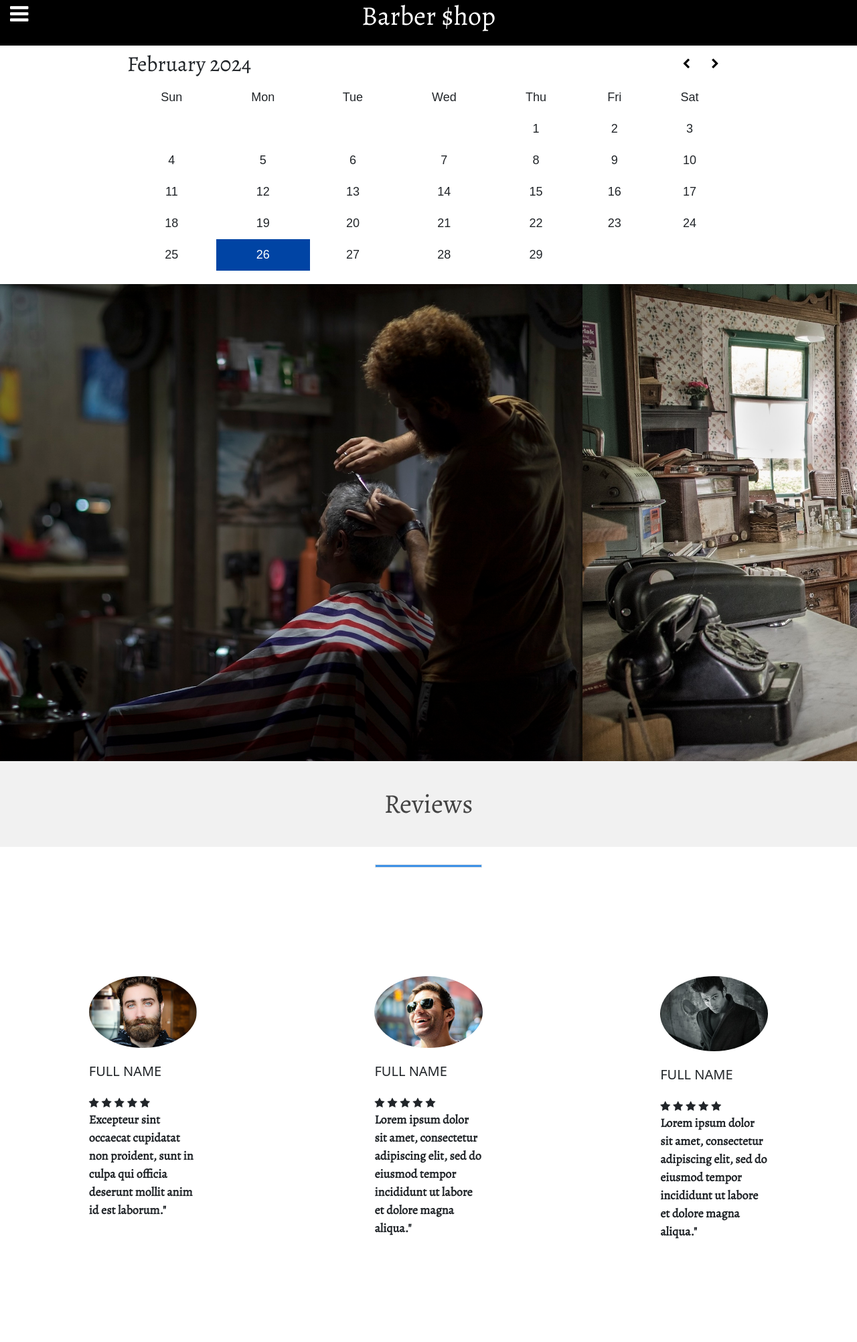
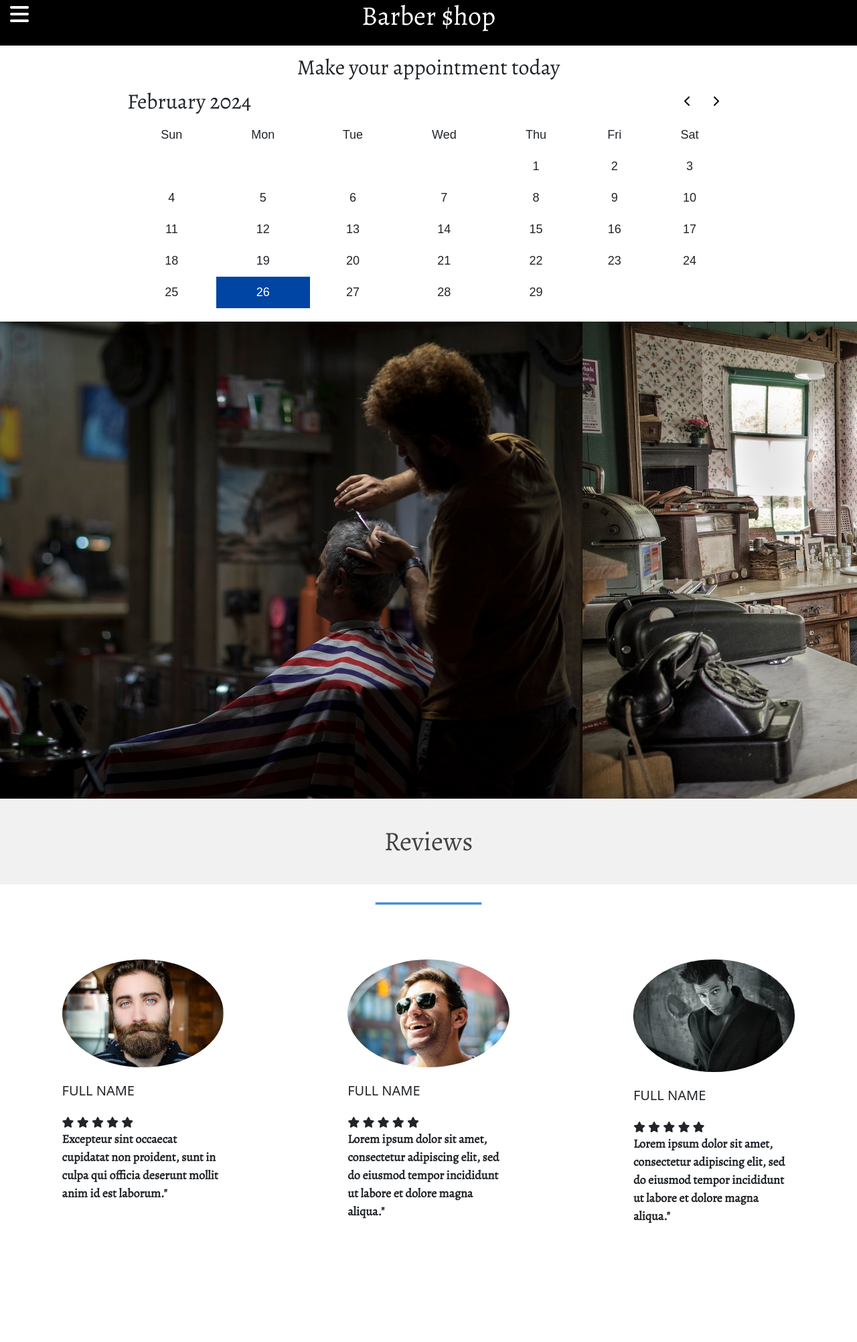
Before and after one commit to vferreira19/AugmentedRealityBusinessWebsite, a Flask app: page / in a window 1280 px wide. Shown: the whole page at 67% size. After the commit the page ends 1826 px from the top, so only its background shows below. Run offline with Flask 3, Linux system fonts and the light colour scheme; some libraries are stand-ins or nearby versions; some web fonts are replaced.

Commit message:
organizing

```diff
--- a/static/css/mystyle.css
+++ b/static/css/mystyle.css
@@ -321,7 +321,8 @@ td:hover, .calendar-btn:hover  {
 }
 .testimonial{
     background: #fff;
-    padding: 30%;
+    padding: 20%;
+    padding-top: 10%;
 }
 .testimonial img{
     width: 100%;
@@ -346,6 +347,12 @@ td:hover, .calendar-btn:hover  {
     margin: 0;
     cursor: pointer;
   }
+
+.briefing{
+
+    text-align: center;
+    margin: 1%;
+}
 @media (max-width: 500px){
 
 
--- a/static/js/index.js
+++ b/static/js/index.js
@@ -1,16 +1,5 @@
 function pageLoaded() {
   console.log('js ready');
-
-  const shareButton = document.getElementById('share-btn');
-  shareButton.addEventListener('click', function () {
-    const readOnlyLink = window.location.origin + '/read_only.html';
-    alert('Share this link with others to view your diary: \n\n' + readOnlyLink);
-  });
-  const clearButton = document.getElementById('clearbtn');
-  clearButton.addEventListener('click', function (){
-    clearCalendar();
-    alert('All data from calendar was deleted')
-  });
   document.getElementById('icon').addEventListener('click', openNav);
   document.getElementById('closeBtn').addEventListener('click', closeNav);
 }
@@ -27,22 +16,18 @@ function displayCalendar(month, year) {
   const calendar = document.getElementById('calendar');
   var temp_year = year;
   var temp_month = month;
-
-  // Clear calendar
   calendar.innerHTML = '';
 
-  // Set calendar header
   const header = document.createElement('h2');
-
   header.innerHTML = getMonthName(month) + ' ' + year;
   header.id = 'calendar-header'
   calendar.appendChild(header);
 
-  // Create table for calendar
+
   const table = document.createElement('table');
   calendar.appendChild(table);
 
-  // Create table header with weekday names
+
   const row = document.createElement('tr');
   table.appendChild(row);
   const weekdays = ['Sun', 'Mon', 'Tue', 'Wed', 'Thu', 'Fri', 'Sat'];
@@ -51,8 +36,6 @@ function displayCalendar(month, year) {
     cell.innerHTML = weekdays[i];
     row.appendChild(cell);
   }
-
-  // Fill table with days of month
   let dayOfMonth = 1;
   for (let i = 0; i < 6; i++) {
     const rowElement = document.createElement('tr');
@@ -147,26 +130,6 @@ function getMonthName(month) {
   return monthNames[month];
 }
 
-
-// Utility functions
-function clearCalendar() {
-  // Assuming you have a Flask route to handle the clear_calendar function
-  fetch('/clear_calendar')
-      .then(response => {
-          if (!response.ok) {
-              throw new Error(`HTTP error! Status: ${response.status}`);
-          }
-          return response.json(); // assuming server returns JSON
-      })
-      .then(data => {
-          console.log(data);
-          location.reload(true); // log the response from the server
-      })
-      .catch(error => {
-          console.error('Error:', error);
-      });
-}
-
 function openNav() {
   document.getElementById('mySidenav').style.width = '250px';
 }
@@ -175,5 +138,4 @@ function closeNav() {
   document.getElementById('mySidenav').style.width = '0';
 }
 
-
 pageLoaded();
--- a/templates/index.html
+++ b/templates/index.html
@@ -5,34 +5,37 @@
   <meta name="viewport" content="width=device-width, initial-scale=1" />
   <link rel="stylesheet" href="{{ url_for('static', filename='css/mystyle.css') }}">
   <link rel="stylesheet" href="https://fonts.googleapis.com/css?family=Sofia|Alegreya">
-  <link rel="stylesheet" href="https://cdnjs.cloudflare.com/ajax/libs/font-awesome/4.7.0/css/font-awesome.min.css">
+  <script src="https://kit.fontawesome.com/46e6e5fed1.js" crossorigin="anonymous"></script>
   <link href="https://cdn.jsdelivr.net/npm/bootstrap@5.3.2/dist/css/bootstrap.min.css" rel="stylesheet" integrity="sha384-T3c6CoIi6uLrA9TneNEoa7RxnatzjcDSCmG1MXxSR1GAsXEV/Dwwykc2MPK8M2HN" crossorigin="anonymous">
   <meta charset="UTF-8">
-  <title>Placement Diary</title>
-
+  <title>Barber shop</title>
 </head>
 
 <body>
 
-
   <span id="icon" class="fa fa-bars fa-2x"></span>
-  <h1 id="page_heading">
-    Barber $hop</h1>
-
-  <div id="calendar"></div>
-
   <div id="mySidenav" class="sidenav">
     <a href="javascript:void(0)" id='closeBtn'class="closebtn">&times;</a>
     <a type="button" id="share-btn">Share</a>
     <a type="button" id="clearbtn">Reset calendar</a>
   </div>
 
+  <div>
+    <h1 id="page_heading">
+      Barber $hop
+    </h1>
+  </div>
+
+  <div class="briefing">
+    <h2>Make your appointment today</h2>
+  </div>
+  <div id="calendar"></div>
+
   <div id="slider">
     <figure>
       <img src="{{ url_for('static', filename='barber1.jpg') }}">
       <img src="{{ url_for('static', filename='barber2.jpg') }}">
       <img src="{{ url_for('static', filename='barber3.jpg') }}">
-
     </figure>
   </div>
 
@@ -75,7 +78,7 @@
               <img src="{{ url_for('static', filename='customer3.jpg') }}" alt="">
               <div class="name">Full name</div>
               <div class="stars">
-                <i class="fa fa-star"></i>
+                <i class="fas fa-star"></i>
                 <i class="fa fa-star"></i>
                 <i class="fa fa-star"></i>
                 <i class="fa fa-star"></i>
```
